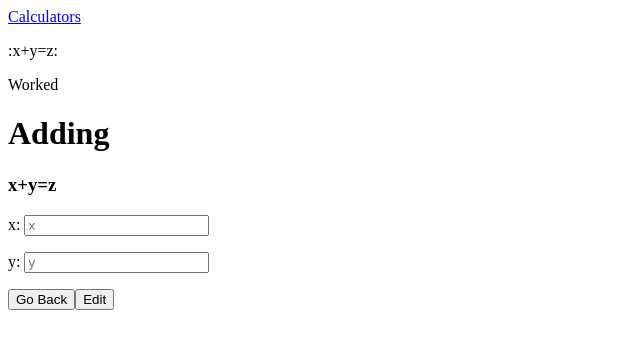
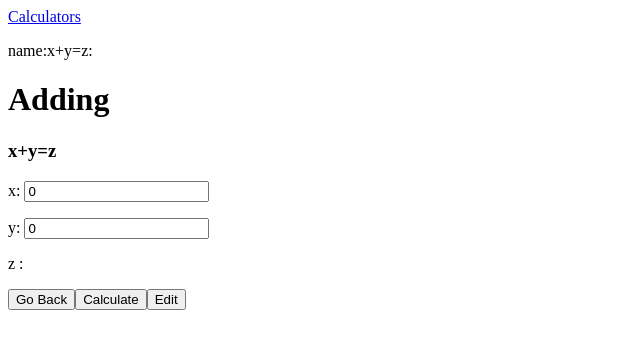
Before and after one commit to math-yew/calculator-gen, an Angular app: page /calculator/1 in a window 1280 px wide. Shown: the top 348 px of the page, without its empty margins (0-640 px from the left). Built offline with nearby package versions, Linux system fonts and the light colour scheme.

Commit message:
calculator works

```diff
--- a/src/app/calculator/calculator.component.html
+++ b/src/app/calculator/calculator.component.html
@@ -1,12 +1,13 @@
-<p>:{{equation}}:</p>
+<p>name:{{equation.calc}}:</p>
 <div *ngIf="calc">
-  <p>Worked</p>
   <h1>{{calc.name}}</h1>
   <h3>{{calc.calc}}</h3>
-  <p *ngFor="let vari of variables">
+  <p *ngFor="let vari of equation.variables">
     {{vari}}:
-    <input [(ngModel)]="vari.name" placeholder="{{vari}}"/>
+    <input [(ngModel)]="equation[vari]" placeholder="{{vari}}"/>
   </p>
+  <p>{{equation.resultName}} : {{equation.result}}</p>
 </div>
 <button (click)="lastView()">Go Back</button>
+<button (click)="calculate()">Calculate</button>
 <button routerLink="/edit/{{calc.id}}">Edit</button>
--- a/src/app/calculator/calculator.component.ts
+++ b/src/app/calculator/calculator.component.ts
@@ -12,7 +12,7 @@ import { CalculatorsService } from '../calculators.service';
 })
 export class CalculatorComponent implements OnInit {
   calc: calcType;
-  equation: string;
+  equation: object;
   variables: Array<string>;
 
   constructor(
@@ -28,18 +28,31 @@ export class CalculatorComponent implements OnInit {
   getCalc(): void{
     const id = this.route.snapshot.paramMap.get("id");
     this.calcService.getCalc(id)
-      // .subscribe(calc => this.calc = calc );
       .subscribe(calc => this.setVariables(calc));
   }
 
   setVariables(calc): void{
-    console.log("potaoes!: " + calc.calc);
     this.calc = calc;
-    this.equation = calc.calc;
-    let arr = this.equation.match(/([A-z]+|\=)/g);
-    var lastIndex = arr.indexOf("=");
-    this.variables = arr.slice(0,lastIndex);
-    console.log("this.variables: " + this.variables);
+    this.equation = {calc: calc.calc};
+    let arr = this.equation.calc.match(/([A-z]+|\=)/g);
+    let lastIndex = arr.indexOf("=");
+    let variables = arr.slice(0,lastIndex);
+    variables.map(v=>this.equation[v]=0);
+    this.equation.variables = variables;
+    this.equation.resultName = arr[arr.length-1];
+    let obj = this.equation;
+    for(let key in obj){
+      console.log(key + ": " + obj[key]);
+    }
+  }
+
+  calculate(): void{
+    let eq = this.equation;
+    let calc = eq.calc.replace(/\=.*/g,"");
+    let variables = eq.variables;
+    variables.map(vari=>calc=calc.replace(vari,eq[vari]));
+    console.log("CALC: " + calc);
+    this.equation.result = eval(calc);
   }
 
   lastView(): void{
--- a/src/app/calculators.service.ts
+++ b/src/app/calculators.service.ts
@@ -16,10 +16,6 @@ export class CalculatorsService {
   }
 
   getCalc(id:number): Observable<calcType>{
-    console.log("id service: " + id);
-    console.log("SAMPLECALCS: " + SAMPLECALCS.map(calc => calc.id));
-    console.log("==: " + SAMPLECALCS.map(calc => calc.id == id));
-    console.log("===: " + SAMPLECALCS.map(calc => calc.id === id));
     return of (SAMPLECALCS.find(calc => calc.id == id))
   }
 }
```
